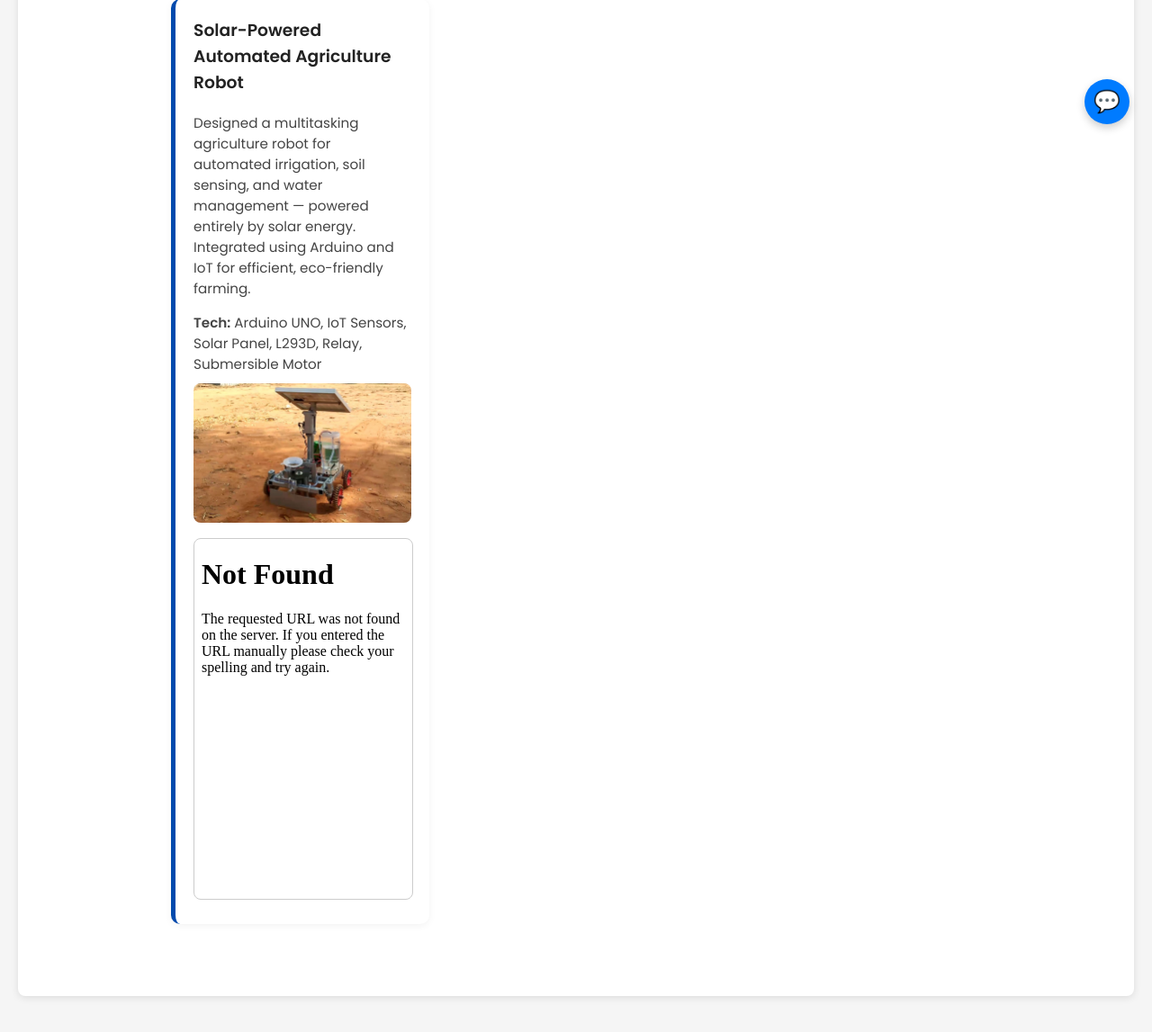
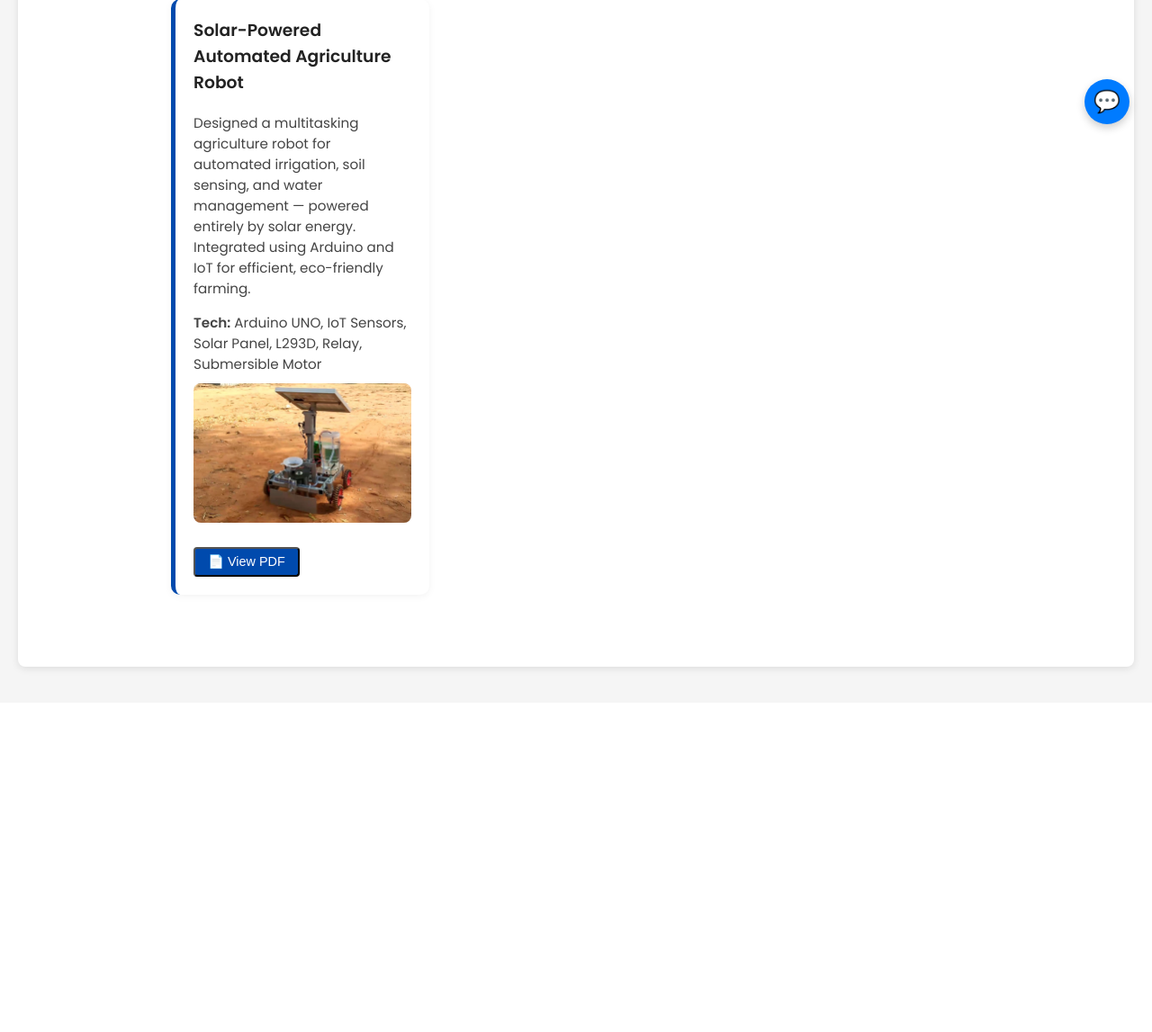
Before and after one commit to yashwanth140/portfolio-frontend, a Flask app: page /projects in a window 1280 px wide. Shown: the part 637-1784 px from the top of the page at 90% size. After the commit the page ends 1385 px from the top, so only its background shows below. Run offline with Flask 3, Linux system fonts and the light colour scheme.

Commit message:
project solar powered agribot

```diff
--- a/templates/projects.html
+++ b/templates/projects.html
@@ -35,21 +35,39 @@
 
     <!-- Solar-Powered Automated Agriculture Robot -->
 <div class="project-card">
-  <h3>Solar-Powered Automated Agriculture Robot </h3>
+  <h3>Solar-Powered Automated Agriculture Robot</h3>
   <p>Designed a multitasking agriculture robot for automated irrigation, soil sensing, and water management — powered entirely by solar energy. Integrated using Arduino and IoT for efficient, eco-friendly farming.</p>
   <p><strong>Tech:</strong> Arduino UNO, IoT Sensors, Solar Panel, L293D, Relay, Submersible Motor</p>
 
+  <!-- Robot image -->
   <img src="{{ url_for('static', filename='solar bot.jpg') }}" alt="Agriculture Robot Image"
        style="width:100%; border-radius:8px; margin-bottom:10px;" />
 
-  <iframe
-    src="{{ url_for('static', filename='solar Powered automated multitasking agribot.pdf') }}"
-    width="100%"
-    height="400px"
-    style="border:1px solid #ccc; border-radius:8px;">
-  </iframe>
+  <!-- View PDF Button -->
+  <button onclick="togglePDF()" style="margin-top: 10px;" class="btn">📄 View PDF</button>
+
+  <!-- Hidden iframe (initially hidden) -->
+  <div id="pdfContainer" style="display: none; margin-top: 10px;">
+    <iframe
+      src="{{ url_for('static', filename='Solar-Powered-automated-mulitasking-agribot.pdf') }}"
+      width="100%"
+      height="400px"
+      style="border:1px solid #ccc; border-radius:8px;">
+    </iframe>
+  </div>
 </div>
 
+<!-- JS Toggle Script -->
+<script>
+  function togglePDF() {
+    const pdf = document.getElementById("pdfContainer");
+    if (pdf.style.display === "none") {
+      pdf.style.display = "block";
+    } else {
+      pdf.style.display = "none";
+    }
+  }
+</script>
 
 
   </div>
```
Also changed, not shown: 2 other files.
